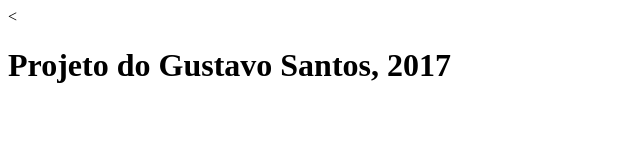
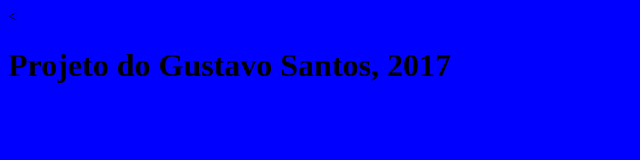
Before and after one commit to gustavosinfo/Curso_git, a plain HTML site: page index.html in a window 1280 px wide. Shown: the whole page, without its empty margins (0-640 px from the left). Drawn offline with Linux system fonts and the light colour scheme.

Commit message:
Inicio do design

```diff
--- /dev/null
+++ b/estilo.css
@@ -0,0 +1,3 @@
+body{
+	background-color: Blue;
+}
--- a/index.html
+++ b/index.html
@@ -1,6 +1,7 @@
 <<!DOCTYPE html>
 <html>
 <head>
+<link rel="stylesheet" href="estilo.css">
 	<title></title>
 </head>
 <body>
```
